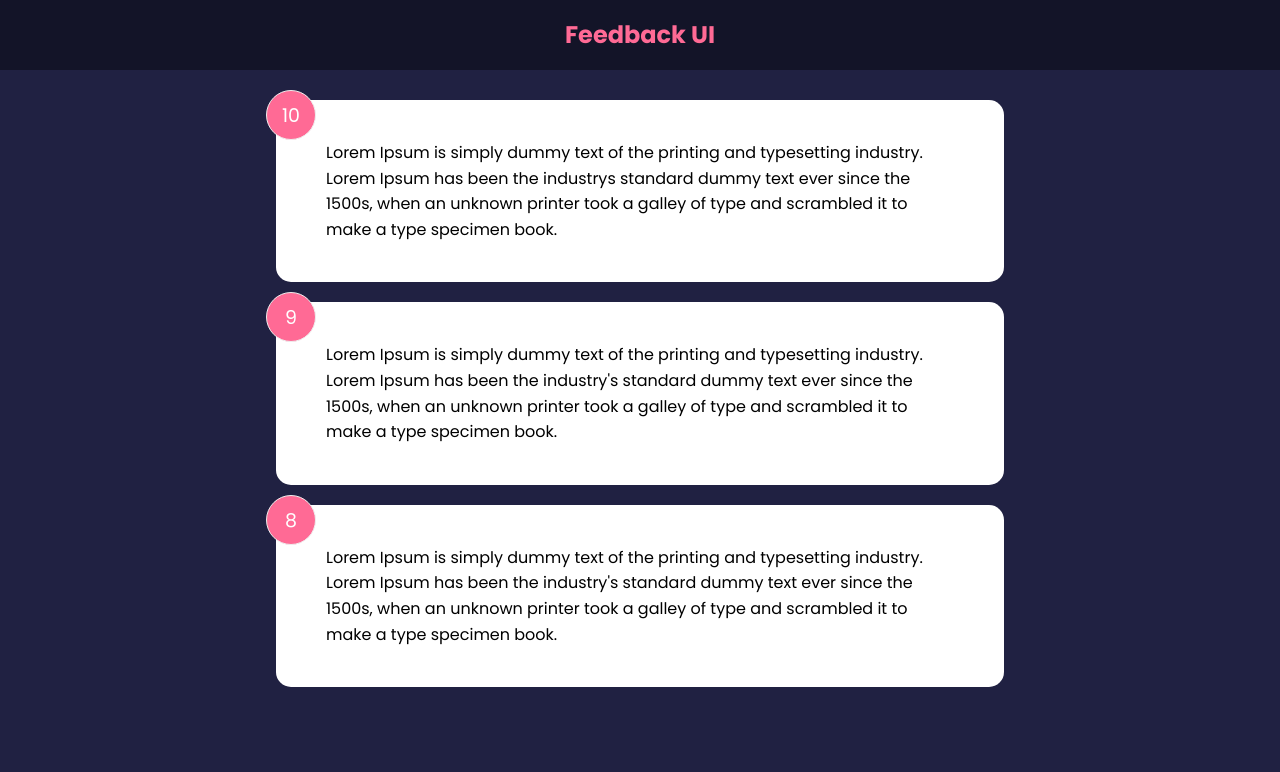
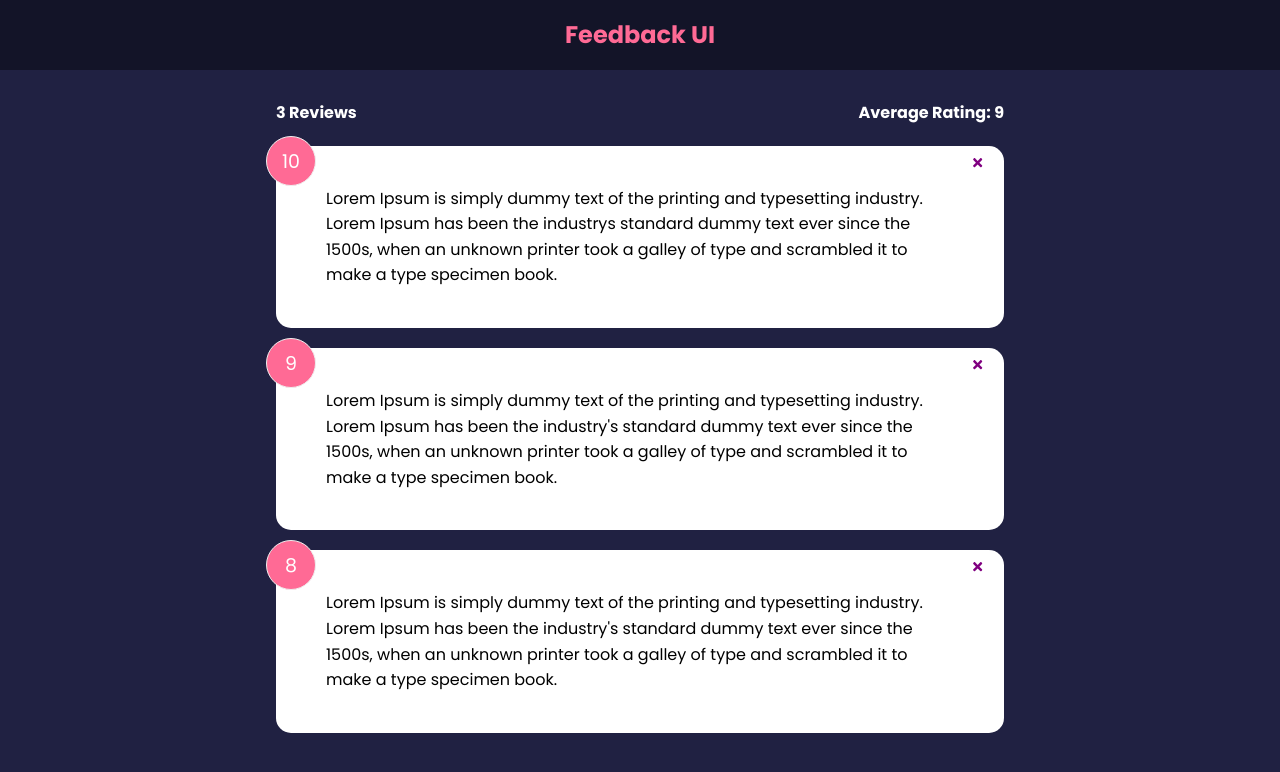
Before and after one commit to AlaminRipon/Feedback-App, a React (Create React App) app: page / in a window 1280 px wide. Shown: the top 772 px of the page. Built offline with nearby package versions, Linux system fonts and the light colour scheme.

Commit message:
FeedbackList showed on the page

```diff
--- a/package.json
+++ b/package.json
@@ -8,7 +8,8 @@
     "@testing-library/user-event": "^13.5.0",
     "react": "^18.0.0",
     "react-dom": "^18.0.0",
-    "react-scripts": "5.0.0",
+    "react-icons": "^4.4.0",
+    "react-scripts": "^2.1.3",
     "web-vitals": "^2.1.4"
   },
   "scripts": {
--- a/src/App.js
+++ b/src/App.js
@@ -1,15 +1,24 @@
-import { useState } from "react"
+import React,{ useState } from "react"
 import Header from "./components/Header"
 import FeedbackList from "./components/FeedbackList"
+import FeedbackStats from "./components/FeedbackStats"
 import FeedbackData from "./data/FeedbackData"
+
 
 function App() {
   const [feedback, setFeedback] = useState(FeedbackData)
+
+  const deleteFeedback = (id) => {
+    if(window.confirm('Are you sure to want to delete?')){
+      setFeedback(feedback.filter((item) => item.id !== id ))
+    }
+  }
   return (
     <>
     <Header />
     <div className="container">
-      <FeedbackList feedback = { feedback } />
+      <FeedbackStats feedback={feedback} />
+      <FeedbackList feedback = { feedback } handleDelete={deleteFeedback} />
     </div>
     </>
   )
--- a/src/components/FeedbackItem.jsx
+++ b/src/components/FeedbackItem.jsx
@@ -1,12 +1,16 @@
+import React from 'react'
+import { FaTimes } from 'react-icons/fa'
 import PropTypes from 'prop-types'
-
 import Card from "./shared/Card"
 
 
-function FeedbackItem({item}) {
+function FeedbackItem({ item, handleDelete }) {
   return (
     <Card>
       <div className="num-display">{ item.rating }</div>
+      <button onClick={() =>  handleDelete(item.id) } className="close">
+        <FaTimes color='purple' />
+      </button>
       <div className="text-display">
         {item.text}
       </div>
--- a/src/components/FeedbackList.jsx
+++ b/src/components/FeedbackList.jsx
@@ -1,14 +1,15 @@
+import React from 'react'
 import PropTypes from 'prop-types'
 import FeedbackItem from "./FeedbackItem"
 
-function FeedbackList({ feedback }) {
+function FeedbackList({ feedback, handleDelete }) {
   if (!feedback || feedback === 0) {
     return <p>No Feedback Yet</p>
   }
   return (
     <div className="feedback-list">
       { feedback.map((item) => (
-        <FeedbackItem key={item.id} item={item} />
+        <FeedbackItem key={item.id} item={item} handleDelete={handleDelete} />
       )) }
     </div>
   )
@@ -20,7 +21,6 @@ FeedbackList.propTypes = {
       id: PropTypes.number.isRequired,
       text: PropTypes.string.isRequired,
       rating: PropTypes.number.isRequired,
-
     })
   )
 }
--- /dev/null
+++ b/src/components/FeedbackStats.jsx
@@ -0,0 +1,25 @@
+import React from "react"
+import PropTypes from 'prop-types'
+
+
+function FeedbackStats({ feedback }) {
+  //Calculate ratings avg
+  let average = feedback.reduce((acc, cur) => {
+    return acc + cur.rating
+  }, 0) / feedback.length
+
+  average = average.toFixed(1).replace(/[.,]0$/, '')
+
+  return (
+    <div className="feedback-stats">
+      <h4>{feedback.length} Reviews</h4>
+      <h4>Average Rating: {isNaN(average) ? 0: average}</h4>
+    </div>
+  )
+}
+
+FeedbackStats.propTypes = {
+  feedback: PropTypes.array.isRequired
+}
+
+export default FeedbackStats
--- a/src/components/Header.jsx
+++ b/src/components/Header.jsx
@@ -1,3 +1,4 @@
+import React from 'react'
 import PropTypes from 'prop-types'
 
 function Header({ text, bgColor, textColor }) {
@@ -7,7 +8,7 @@ function Header({ text, bgColor, textColor }) {
   }
 
   return (
-    <header style={ headerStyles}>
+    <header style={ headerStyles }>
       <div className="container">
         <h2>
           { text }
--- a/src/components/shared/Card.jsx
+++ b/src/components/shared/Card.jsx
@@ -1,3 +1,4 @@
+import React from 'react'
 import PropTypes from 'prop-types'
 
 function Card({ children, reverse }) {
```
Also changed, not shown: 1 other file (tests, documents, lock files or other folders).
